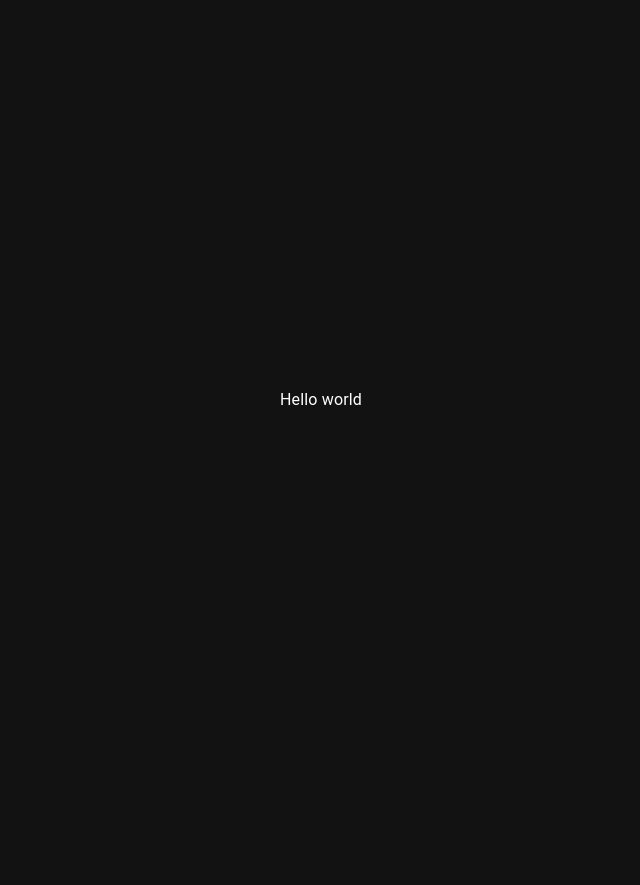
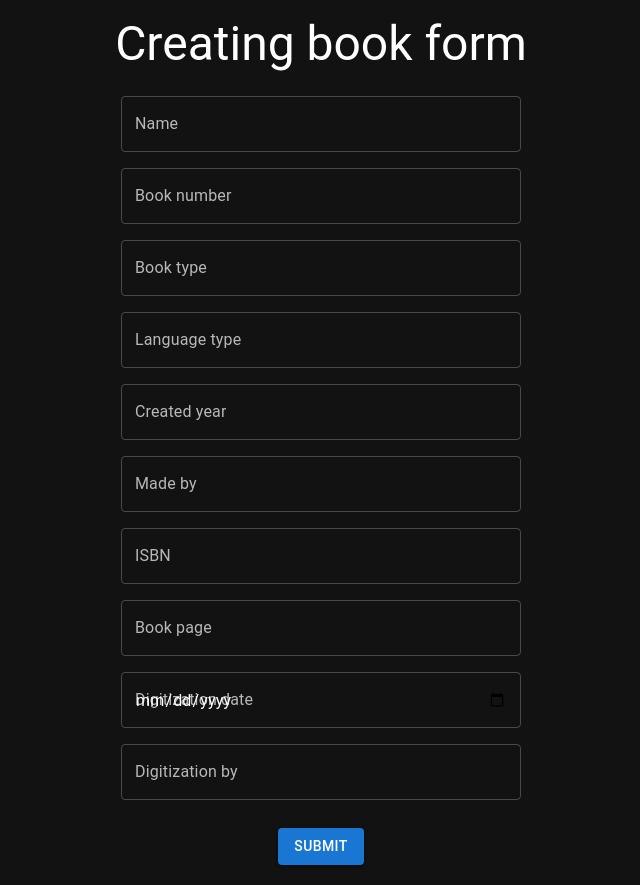
Before and after one commit to fazliddinofficial/region-library, a React (Vite) app: page /dashboard in a window 1280 px wide. Shown: the whole page, without its empty margins (319-959 px from the left). Before the commit the page ends 800 px from the top, so only its background shows below. Built offline with nearby package versions, Linux system fonts and the light colour scheme.

Commit message:
add: form for creating book

```diff
--- a/src/components/Dashboard/Dashboard.tsx
+++ b/src/components/Dashboard/Dashboard.tsx
@@ -1,11 +1,51 @@
-import { Box, Typography } from "@mui/material";
+import { Box, Button, TextField, Typography } from "@mui/material";
+import React, { useState } from "react";
+import { useNavigate } from "react-router-dom";
+import axiosInstance from "../../services/axios";
+import { notifyError, notifySuccess } from "../../helper/toast";
 
 export const Dashboard = () => {
+  const navigate = useNavigate();
+
+  const goSomewhere = () => {
+    navigate("/dashboard");
+  };
+
+  const [bookData, setBookData] = useState({
+    name: "",
+    bookNumber: "",
+    bookType: "",
+    languageType: "",
+    createdYear: "",
+    madeBy: "",
+    isbn: "",
+    bookPage: "",
+    digitizationDate: "",
+    digitizationBy: "",
+  });
+
+  const handleSubmit = async (e: React.ChangeEvent<HTMLFormElement>) => {
+    e.preventDefault();
+    try {
+      const res = await axiosInstance.post("/book", bookData);
+      notifySuccess(res.data.message);
+      if (res.status === 200 || res.status === 201) {
+      } else if (res.status >= 400) {
+        notifyError(res.data.message);
+      }
+    } catch (error: any) {
+      notifyError(error.response.data.message);
+      console.log(error);
+    }
+  };
+
   return (
     <Box
-      component="main"
+      onSubmit={handleSubmit}
+      component="form"
       sx={{
         minHeight: "100vh",
+        minWidth: "500px",
         display: "flex",
         flexDirection: "column",
         justifyContent: "center",
@@ -13,7 +53,122 @@ export const Dashboard = () => {
         textAlign: "center",
       }}
     >
-      <Typography>Hello world</Typography>
+      <Typography variant="h3" margin={2}>
+        Creating book form
+      </Typography>
+      <TextField
+        label="Name"
+        name="name"
+        type="text"
+        value={bookData.name}
+        variant="outlined"
+        onChange={(e) => setBookData({ ...bookData, name: e.target.value })}
+        sx={{ width: 400, margin: 1 }}
+      />
+
+      <TextField
+        label="Book number"
+        name="bookName"
+        type="number"
+        value={bookData.bookNumber}
+        variant="outlined"
+        onChange={(e) =>
+          setBookData({ ...bookData, bookNumber: e.target.value })
+        }
+        sx={{ width: 400, margin: 1 }}
+      />
+
+      <TextField
+        label="Book type"
+        name="bookType"
+        type="text"
+        value={bookData.bookType}
+        variant="outlined"
+        onChange={(e) => setBookData({ ...bookData, bookType: e.target.value })}
+        sx={{ width: 400, margin: 1 }}
+      />
+
+      <TextField
+        label="Language type"
+        name="lanType"
+        type="text"
+        value={bookData.languageType}
+        variant="outlined"
+        onChange={(e) =>
+          setBookData({ ...bookData, languageType: e.target.value })
+        }
+        sx={{ width: 400, margin: 1 }}
+      />
+
+      <TextField
+        label="Created year"
+        name="createdYear"
+        type="number"
+        value={bookData.createdYear}
+        variant="outlined"
+        onChange={(e) =>
+          setBookData({ ...bookData, createdYear: e.target.value })
+        }
+        sx={{ width: 400, margin: 1 }}
+      />
+
+      <TextField
+        label="Made by"
+        name="madeBy"
+        type="text"
+        value={bookData.madeBy}
+        variant="outlined"
+        onChange={(e) => setBookData({ ...bookData, madeBy: e.target.value })}
+        sx={{ width: 400, margin: 1 }}
+      />
+
+      <TextField
+        label="ISBN"
+        name="isbn"
+        type="text"
+        value={bookData.isbn}
+        variant="outlined"
+        onChange={(e) => setBookData({ ...bookData, isbn: e.target.value })}
+        sx={{ width: 400, margin: 1 }}
+      />
+
+      <TextField
+        label="Book page"
+        name="bookPage"
+        type="number"
+        value={bookData.bookPage}
+        variant="outlined"
+        onChange={(e) => setBookData({ ...bookData, bookPage: e.target.value })}
+        sx={{ width: 400, margin: 1 }}
+      />
+
+      <TextField
+        label="Digitization date"
+        name="digitizationDate"
+        type="date"
+        value={bookData.digitizationDate}
+        variant="outlined"
+        onChange={(e) =>
+          setBookData({ ...bookData, digitizationDate: e.target.value })
+        }
+        sx={{ width: 400, margin: 1 }}
+      />
+
+      <TextField
+        label="Digitization by"
+        name="digitizationBy"
+        type="text"
+        value={bookData.digitizationBy}
+        variant="outlined"
+        onChange={(e) =>
+          setBookData({ ...bookData, digitizationBy: e.target.value })
+        }
+        sx={{ width: 400, margin: 1 }}
+      />
+
+      <Button type="submit" variant="contained" sx={{ margin: "20px" }}>
+        Submit
+      </Button>
     </Box>
   );
 };
```
